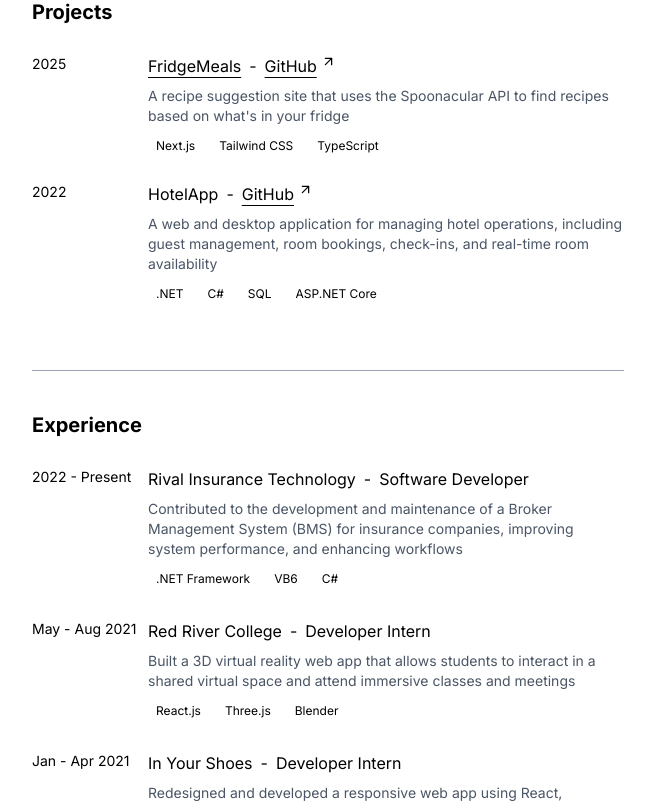
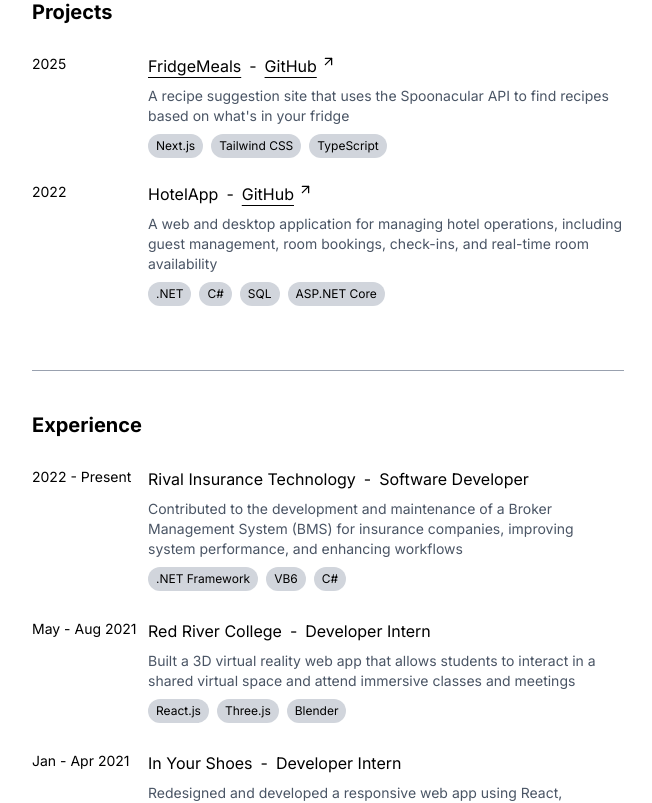
Before and after one commit to lawrence-valerio/portfolio, a Next.js app: page / in a window 1280 px wide. Shown: the part 1220-2023 px from the top of the page, without its empty margins (312-964 px from the left). Built offline with nearby package versions, Linux system fonts and the light colour scheme.

Commit message:
Fixed light mode hover on tech stack bubbles

```diff
--- a/src/app/components/ExperienceSection.tsx
+++ b/src/app/components/ExperienceSection.tsx
@@ -70,7 +70,7 @@
                       {experience.techStack.map((tech) => (
                         <li
                           key={tech}
-                          className="hover:bg-white/3 transition-colors rounded-full bg-white/5 px-2 py-1 cursor-default"
+                          className="rounded-full bg-gray-300 hover:bg-gray-400 darkmode-bg-white darkmode-bg-hover px-2 py-1 transition-colors cursor-default"
                         >
                           {tech}
                         </li>
--- a/src/app/components/ProjectSection.tsx
+++ b/src/app/components/ProjectSection.tsx
@@ -80,7 +80,7 @@
                     {project.techStack.map((tech) => (
                       <li
                         key={tech}
-                        className="rounded-full bg-white/5 px-2 py-1 hover:bg-white/3 transition-colors cursor-default"
+                        className="rounded-full bg-gray-300 hover:bg-gray-400 darkmode-bg-white darkmode-bg-hover px-2 py-1 transition-colors cursor-default"
                       >
                         {tech}
                       </li>
--- a/src/app/globals.css
+++ b/src/app/globals.css
@@ -26,6 +26,12 @@
 } */
 
 .mask-to-t {
+  -webkit-mask-image: linear-gradient(
+    to top,
+    rgba(0, 0, 0, 1) 0%,
+    rgba(0, 0, 0, 0.7) 40%,
+    rgba(0, 0, 0, 0) 100%
+  );
   mask-image: linear-gradient(
     to top,
     rgba(0, 0, 0, 1) 0%,
@@ -33,6 +39,7 @@
     rgba(0, 0, 0, 0) 100%
   );
 }
+
 body {
   background: var(--background);
   color: var(--foreground);
@@ -55,6 +62,10 @@
   background: rgba(255, 255, 255, 0.05);
 }
 
+html.dark .darkmode-bg-hover:hover {
+  background: rgba(255, 255, 255, 0.1);
+}
+
 html.dark .darkmode-text-gray {
   color: rgb(156, 163, 175);
 }
--- a/src/app/layout.tsx
+++ b/src/app/layout.tsx
@@ -14,6 +14,10 @@
 }>) {
   return (
     <html lang="en" suppressHydrationWarning>
+      <head>
+        <meta name="color-scheme" content="light dark" />
+        <meta name="viewport" content="width=device-width, initial-scale=1" />
+      </head>
       <body>
         <ThemeProvider attribute="class" defaultTheme="system" enableSystem>
           {children}
```
